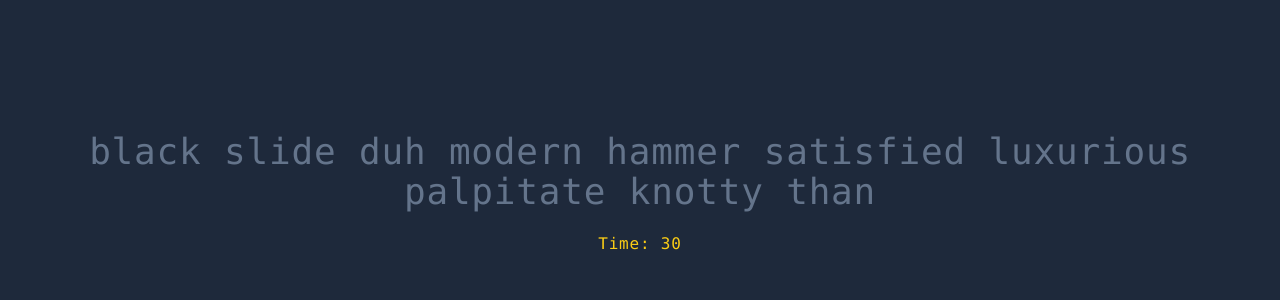
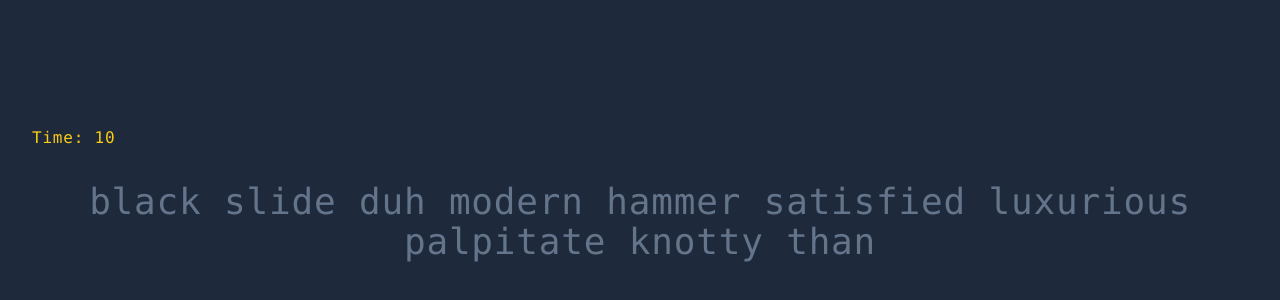
Before and after one commit to Codefreyy/typing-speed-game, a React (Vite) app: page / in a window 1280 px wide. Shown: the part 206-506 px from the top of the page. Built offline with nearby package versions, Linux system fonts and the light colour scheme.

Commit message:
feat: show result when time is up

```diff
--- a/src/App.tsx
+++ b/src/App.tsx
@@ -2,12 +2,14 @@ import { faker } from "@faker-js/faker"
 import WordComponent from "./components/GenerateWords"
 import CountdownTimer from "./components/CountdownTimer"
 import { useEffect, useState } from "react"
+import DisplayResult from "./components/DisplayResult"
 
 const wordsTobeUsed = faker.word.words(10)
 let timer: number
+const countDownSeconds = 10
 
 function App() {
-  const [timeLeft, setTimeLeft] = useState(30)
+  const [timeLeft, setTimeLeft] = useState(countDownSeconds)
   const [isCountDownStart, setIsCountDownStart] = useState(false)
   const [words, setWords] = useState(wordsTobeUsed)
   const [resultIndexArr, setResultIndexArr] = useState<boolean[]>([])
@@ -23,11 +25,6 @@ function App() {
     if (timeLeft == 0) {
       clearInterval(timer)
       setIsCountDownStart(false)
-      calculateResults()
-    }
-
-    function calculateResults() {
-      console.log(resultIndexArr)
     }
   }, [isCountDownStart, timeLeft, resultIndexArr])
 
@@ -35,6 +32,7 @@ function App() {
     document.addEventListener("keypress", PopKeyUp, false)
 
     return () => {
+      console.log("stof listenr")
       document.removeEventListener("keypress", PopKeyUp, false)
     }
   })
@@ -50,10 +48,8 @@ function App() {
   }
 
   function checkCorrect(char: string) {
-    console.log({ char })
     const shiftFirstChar = Array.from(words).shift()
     setWords((words) => words.slice(1))
-    console.log(shiftFirstChar, char)
     if (shiftFirstChar == char || (char == "ce" && shiftFirstChar == " ")) {
       setResultIndexArr([...resultIndexArr, true])
     } else {
@@ -62,8 +58,13 @@ function App() {
   }
   return (
     <>
+      <CountdownTimer timeLeft={timeLeft} />
       <WordComponent words={wordsTobeUsed} wordStatus={resultIndexArr} />
-      <CountdownTimer timeLeft={timeLeft} />
+      <DisplayResult
+        resultArr={resultIndexArr}
+        inCountDownEnd={!isCountDownStart}
+        originalWords={wordsTobeUsed}
+      />
     </>
   )
 }
--- a/src/components/CountdownTimer.tsx
+++ b/src/components/CountdownTimer.tsx
@@ -1,7 +1,3 @@
 export default function CountdownTimer({ timeLeft }: { timeLeft: number }) {
-  return (
-    <h2 className="text-primary-400 font-medium text-center mt-5">
-      Time: {timeLeft}
-    </h2>
-  )
+  return <h2 className="text-primary-400 p-4 font-medium">Time: {timeLeft}</h2>
 }
--- /dev/null
+++ b/src/components/DisplayResult.tsx
@@ -0,0 +1,34 @@
+interface displayResult {
+  resultArr: boolean[]
+  inCountDownEnd: boolean
+  originalWords: string
+}
+
+export default function DisplayResult({
+  resultArr,
+  inCountDownEnd,
+  originalWords,
+}: displayResult) {
+  if (resultArr.length !== 0 && inCountDownEnd) {
+    let correctWordCount = 0
+    let errorWordCount = 0
+    resultArr.forEach((i) => {
+      if (i) {
+        correctWordCount += 1
+      } else {
+        errorWordCount += 1
+      }
+    })
+    const correctRate = (correctWordCount / originalWords.length) * 100
+    return (
+      <div className="grid place-items-center ">
+        <span className="text-primary-500 font-bold">Results</span>
+        <span className="text-primary-500">
+          Accuracy: {correctRate.toFixed(1)} %
+        </span>
+        <span className="text-primary-500">Errors: {errorWordCount}</span>
+        <span className="text-primary-500">Typed: {resultArr.length}</span>
+      </div>
+    )
+  }
+}
--- a/src/components/GenerateWords.tsx
+++ b/src/components/GenerateWords.tsx
@@ -6,7 +6,7 @@ export default function WordComponent({
   wordStatus: boolean[]
 }) {
   return (
-    <div className="text-4xl text-center text-slate-500">
+    <div className="text-4xl text-center text-slate-500 p-4">
       {words.split("").map((char, index) => {
         let styleClass
         if (wordStatus[index] === true) {
```
